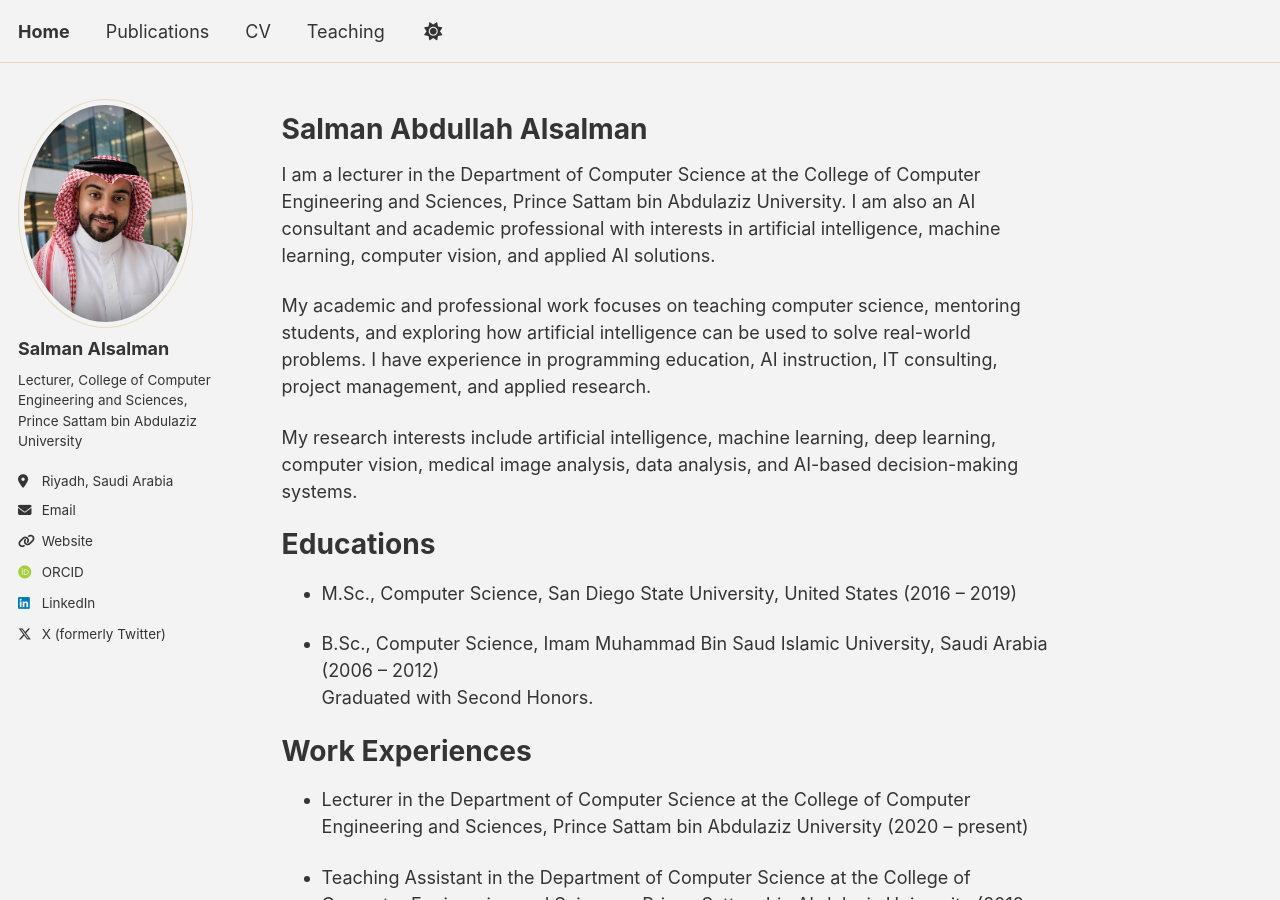
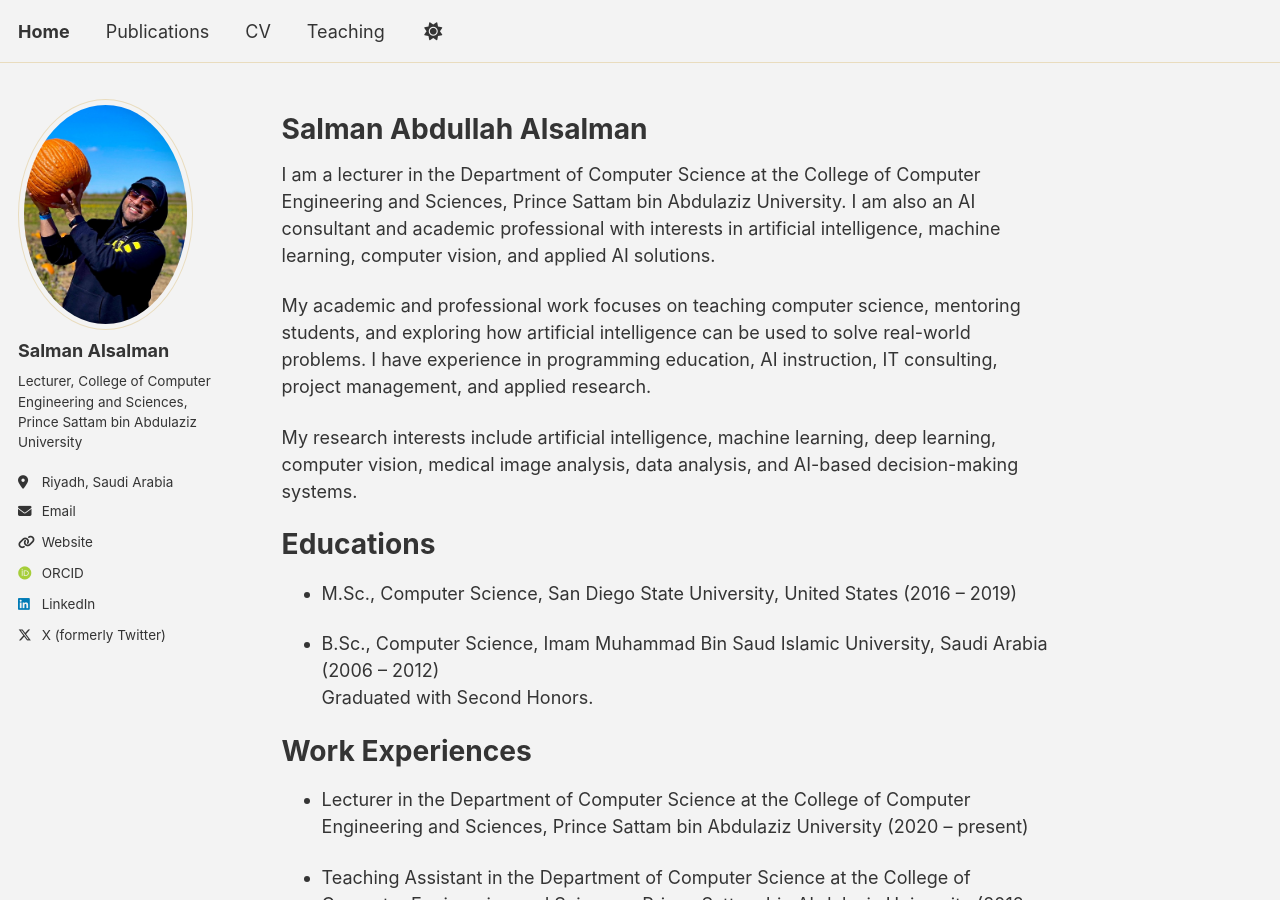
Before and after one commit to x1xSAS/x1xSAS.github.io, a Jekyll site: the page built from _pages/about.md, in a window 1280 px wide and 900 px high. Built offline with Jekyll 4.4.1, drawn with Linux system fonts in a browser that asks for light colours; some web fonts are replaced; a script bundle is joined from its source files by our own code; library files that are not in the unit come from our copies.

Commit message:
Update _config.yml

```diff
--- a/_config.yml
+++ b/_config.yml
@@ -23,7 +23,7 @@ repository               : "x1xSAS/x1xSAS.github.io"
 #               Additional customization can be done by editing /_includes/author-profile.html
 author:
   # Biographic information
-  avatar           : "salman-profile-image.jpg"
+  avatar           : "salman-profile-image-2.jpeg"
   name             : "Salman Alsalman"
   bio              : "Lecturer, College of Computer Engineering and Sciences, Prince Sattam bin Abdulaziz University"
   location         : "Riyadh, Saudi Arabia"
```
